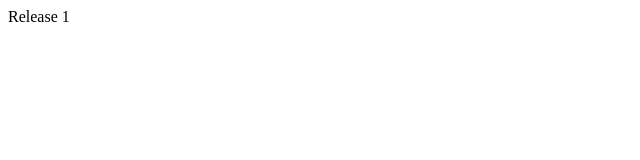
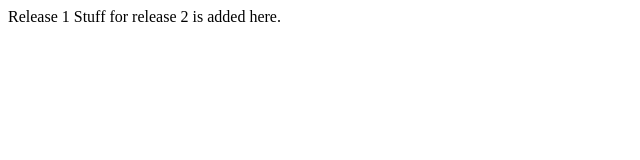
Before and after one commit to akher/com.bread2.demo, a plain HTML site: page WebContent/index.html in a window 1280 px wide. Shown: the whole page, without its empty margins (0-640 px from the left). Drawn offline with Linux system fonts and the light colour scheme.

Commit message:
Index changes for release 2

```diff
--- a/WebContent/index.html
+++ b/WebContent/index.html
@@ -6,5 +6,6 @@
 </head>
 <body>
 Release 1
+Stuff for release 2 is added here.
 </body>
 </html>
```
